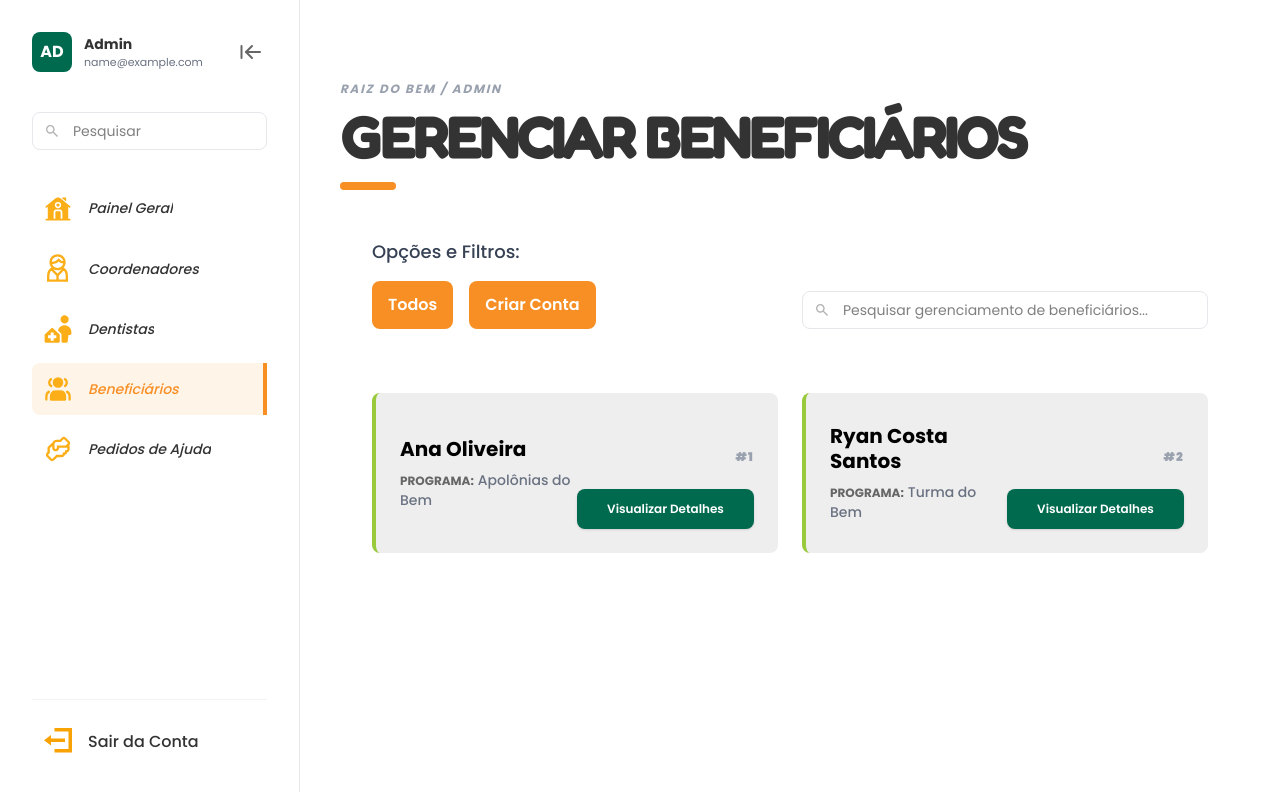
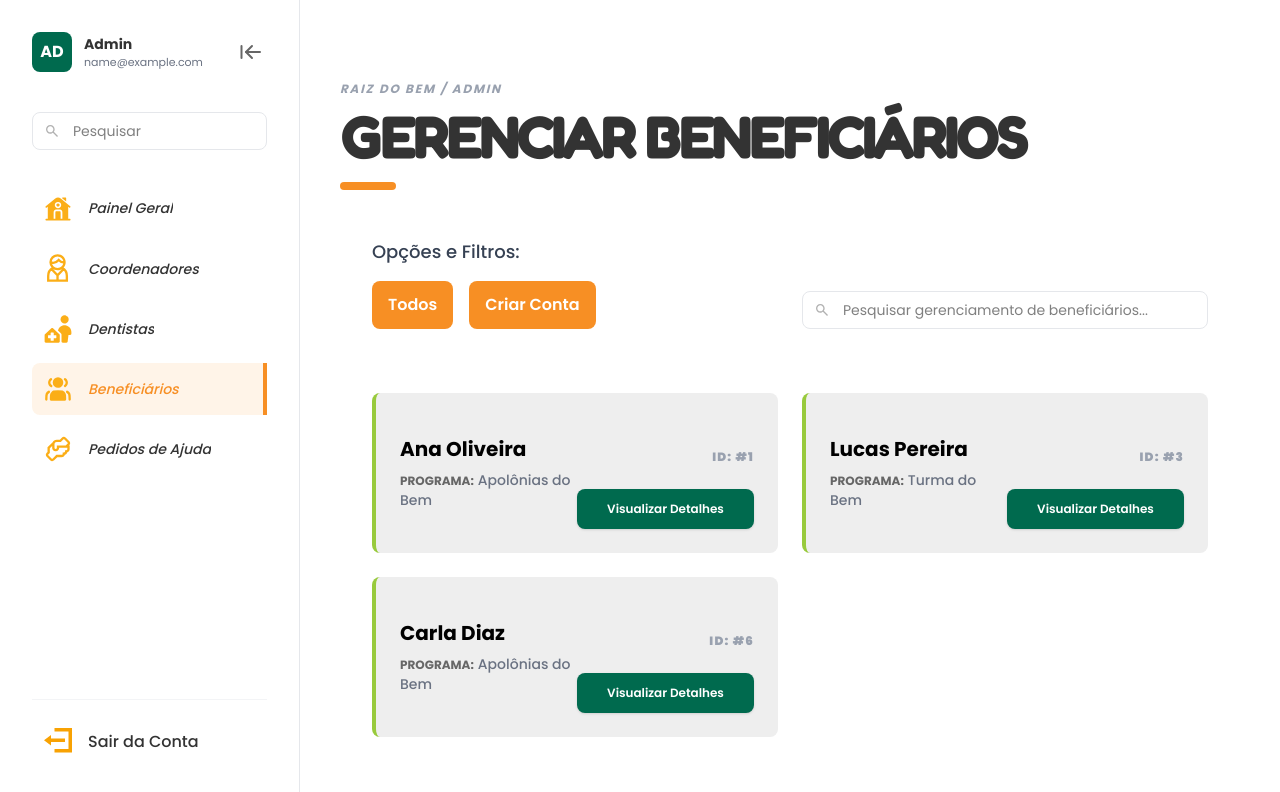
Before and after one commit to TdB-PlataformaRaizDoBem/Raiz-do-Bem, a React (Vite) app: page /admin/beneficiarios in a window 1280 px wide. Shown: the top 792 px of the page. Built offline with nearby package versions, Linux system fonts and the light colour scheme; sample sign-in values are in the browser's storage.

Commit message:
refactor: atualizando os dados e paginá relacionada a beneficiário

```diff
--- a/src/data/beneficiariosData.tsx
+++ b/src/data/beneficiariosData.tsx
@@ -1,48 +1,76 @@
 export type Beneficiario = {
   id: number;
+  id_pedido_ajuda: number;
   cpf: string;
   nome: string;
   email: string;
   telefone: string;
   sexo: "Masculino" | "Feminino" | "Outro";
-  data_nascimento: string;
+  dataNascimento: string;
   programaSocial: "Turma do Bem" | "Apolônias do Bem";
   cep: string;
   logradouro: string;
   numero: string;
   cidade: string;
   estado: string;
+  // Campos de vínculo (Designação)
+  idDentistaDesignado?: number;
+  idCoordenadorResponsavel?: number;
 };
 
 export const beneficiariosData: Beneficiario[] = [
   {
     id: 1,
+    id_pedido_ajuda: 9,
     cpf: "123.456.789-00",
     nome: "Ana Oliveira",
     email: "ana.oliveira@email.com",
     telefone: "(11) 98888-7777",
     sexo: "Feminino",
-    data_nascimento: "12/10/2006",
+    dataNascimento: "12/10/2006",
     programaSocial: "Apolônias do Bem",
     cep: "03977-000",
     logradouro: "Avenida Sapopemba",
     numero: "1000",
     cidade: "São Paulo",
     estado: "SP",
+    idDentistaDesignado: 1,
+    idCoordenadorResponsavel: 1
   },
   {
-    id: 2,
-    cpf: "123.456.789-00",
-    nome: "Ryan Costa Santos",
-    email: "ryan.santos@email.com",
-    telefone: "(11) 98888-7777",
+    id: 3,
+    id_pedido_ajuda: 3,
+    cpf: "444.555.666-77",
+    nome: "Lucas Pereira",
+    email: "lucas.p@email.com",
+    telefone: "(21) 97777-8888",
     sexo: "Masculino",
-    data_nascimento: "12/10/2012",
+    dataNascimento: "05/03/2010",
     programaSocial: "Turma do Bem",
-    cep: "03977-000",
-    logradouro: "Avenida Sapopemba",
-    numero: "1000",
-    cidade: "São Paulo",
-    estado: "SP",
+    cep: "20040-002",
+    logradouro: "Rua da Assembleia",
+    numero: "100",
+    cidade: "Rio de Janeiro",
+    estado: "RJ",
+    idDentistaDesignado: 2,
+    idCoordenadorResponsavel: 8
+  },
+  {
+    id: 6,
+    id_pedido_ajuda: 5,
+    cpf: "222.333.444-55",
+    nome: "Carla Diaz",
+    email: "carla.diaz@email.com",
+    telefone: "(81) 94444-3333",
+    sexo: "Feminino",
+    dataNascimento: "30/01/1990",
+    programaSocial: "Apolônias do Bem",
+    cep: "50030-000",
+    logradouro: "Av. Boa Viagem",
+    numero: "250",
+    cidade: "Recife",
+    estado: "PE",
+    idDentistaDesignado: 7,
+    idCoordenadorResponsavel: 6
   }
 ];
--- a/src/pages/gerenciaBeneficiarios/Beneficiarios.tsx
+++ b/src/pages/gerenciaBeneficiarios/Beneficiarios.tsx
@@ -1,5 +1,9 @@
 import { UserManagementPage } from "../../components/UserManagement.tsx/UserManagementPage";
 import { beneficiariosData } from "../../data/beneficiariosData";
+import { dentistasMock } from "../../data/dentistasData"; // Importe seus mocks
+import { PedidoAjuda } from "../../data/pedidosAjudaData";
+import { coordenadoresData } from "../../data/coordenadoresData";
+
 import UserCard from "../../components/userCard/UserCard";
 import UserInformation from "../../components/userInformation/UserInformation";
 import UserActions from "../../components/userActions/UserActions";
@@ -43,7 +47,7 @@ export const Beneficiarios = () => {
 
           <div className="mt-4 pt-4 flex flex-col gap-6">
             <span className="text-xs font-black sm:text-end uppercase text-gray-400 tracking-widest">
-              #{u.id}
+              ID: #{u.id}
             </span>
             <Button
               onClick={select}
@@ -55,12 +59,24 @@ export const Beneficiarios = () => {
           </div>
         </UserCard>
       )}
-      renderDetails={(user, close) => (
+      renderDetails={(user, close) => {
+        // Realizando o "Join" manual dos dados
+        const pedidoVinculado = PedidoAjuda.find(
+          (p) => p.id === user.id_pedido_ajuda,
+        );
+        const dentistaVinculado = dentistasMock.find(
+          (d) => d.id === user.idDentistaDesignado,
+        );
+        const coordenadorVinculado = coordenadoresData.find(
+          (c) => c.id === user.idCoordenadorResponsavel,
+        );
+
+        return (
           <UserInformation>
             <div className="flex flex-col max-h-[90vh] md:max-h-[85vh] w-full">
               <div className="flex-1 overflow-y-auto pb-24 p-1 pr-2 [scrollbar-width:none] [-ms-overflow-style:none] [&::-webkit-scrollbar]:hidden">
                 <div className="flex-1 w-full text-left">
-                {/* Cabeçalho de Detalhes */}
+                  {/* Cabeçalho */}
                   <div className="flex justify-between items-start mb-6">
                     <div>
                       <h3 className="text-3xl font-bold text-darkgray font-fredoka">
@@ -79,7 +95,76 @@ export const Beneficiarios = () => {
                   </div>
 
                   <div className="space-y-6">
-                  {/* Status do Programa */}
+                    {/* Seção 1: Designação de Responsáveis */}
+                    <div className="grid grid-cols-1 md:grid-cols-2 gap-4">
+                      <div className="bg-gray/10 p-4 rounded-xl">
+                        <p className="text-xs font-black uppercase mb-2 tracking-widest">
+                          Dentista Responsável
+                        </p>
+                        {dentistaVinculado ? (
+                          <>
+                            <p className="text-sm font-bold text-darkgray">
+                              {dentistaVinculado.nome}
+                            </p>
+                            <p className="text-xs text-gray-500">
+                              CRO: {dentistaVinculado.cro}
+                            </p>
+                          </>
+                        ) : (
+                          <p className="text-xs italic text-gray-400">
+                            Aguardando designação
+                          </p>
+                        )}
+                      </div>
+
+                      <div className="bg-gray/10 p-4 rounded-xl border border-purple-100">
+                        <p className="text-xs font-black uppercase mb-2 tracking-widest">
+                          Coordenador do Caso
+                        </p>
+                        {coordenadorVinculado ? (
+                          <>
+                            <p className="text-sm font-bold text-darkgray">
+                              {coordenadorVinculado.nomeCompleto}
+                            </p>
+                            <p className="text-xs text-gray-500">
+                              {coordenadorVinculado.email}
+                            </p>
+                          </>
+                        ) : (
+                          <p className="text-xs italic text-gray-400">
+                            Não atribuído
+                          </p>
+                        )}
+                      </div>
+                    </div>
+
+                    {/* Seção 2: Histórico do Pedido de Ajuda */}
+                    <div className="bg-gray-50 p-5 rounded-2xl border border-dashed border-gray-300">
+                      <h4 className="text-xs font-black uppercase text-gray-500 tracking-wider mb-3">
+                        Relato Inicial do Pedido (#{user.id_pedido_ajuda})
+                      </h4>
+                      {pedidoVinculado ? (
+                        <>
+                          <p className="text-sm text-darkgray leading-relaxed italic">
+                            "{pedidoVinculado.descricao_problema}"
+                          </p>
+                          <div className="mt-3 flex justify-between items-center">
+                            <span className="text-[10px] font-bold bg-green-100 text-green-700 px-2 py-0.5 rounded">
+                              SITUAÇÃO: {pedidoVinculado.situacao}
+                            </span>
+                            <span className="text-[10px] text-gray-400 font-medium">
+                              Data do Pedido: {pedidoVinculado.data}
+                            </span>
+                          </div>
+                        </>
+                      ) : (
+                        <p className="text-xs text-gray-400">
+                          Dados do pedido original não encontrados.
+                        </p>
+                      )}
+                    </div>
+
+                    {/* Status do Programa e Dados Pessoais */}
                     <div className="bg-amber/5 p-4 rounded-xl border border-amber/10 flex items-center justify-between">
                       <div>
                         <p className="text-xs font-black uppercase text-amber/60">
@@ -97,8 +182,7 @@ export const Beneficiarios = () => {
                       </div>
                     </div>
 
-                  {/* Grid de Informações Pessoais */}
-                  <div className="bg-gray-50/50 p-6 rounded-2xl border border-gray-100 grid grid-cols-1 md:grid-cols-2 gap-6">
+                    <div className="bg-white p-6 rounded-2xl border border-gray-100 shadow-sm grid grid-cols-1 md:grid-cols-2 gap-6">
                       <div>
                         <h4 className="text-xs font-black uppercase text-gray-400 tracking-wider mb-1">
                           CPF
@@ -109,15 +193,34 @@ export const Beneficiarios = () => {
                       </div>
                       <div>
                         <h4 className="text-xs font-black uppercase text-gray-400 tracking-wider mb-1">
-                        Data de Nascimento
+                          Nascimento
                         </h4>
                         <p className="text-darkgray font-medium text-lg">
-                        {user.data_nascimento}
+                          {user.dataNascimento}
                         </p>
                       </div>
                     </div>
 
-                  {/* Endereço */}
+                    <div className="grid grid-cols-1 gap-4">
+                      <div className="p-4 rounded-xl bg-white border border-gray-100">
+                        <p className="text-[10px] font-black text-gray-400 uppercase">
+                          WhatsApp / Tel
+                        </p>
+                        <p className="text-sm font-bold text-darkgray">
+                          {user.telefone}
+                        </p>
+                      </div>
+                      <div className="p-4 rounded-xl bg-white border border-gray-100">
+                        <p className="text-[10px] font-black text-gray-400 uppercase">
+                          E-mail de Contato
+                        </p>
+                        <p className="text-sm font-bold text-darkgray truncate">
+                          {user.email}
+                        </p>
+                      </div>
+                    </div>
+
+                    {/* Localização */}
                     <div className="bg-white p-6 rounded-2xl border border-gray-100 shadow-sm">
                       <h4 className="text-xs font-black uppercase text-gray-400 tracking-wider mb-3">
                         Localização
@@ -125,28 +228,10 @@ export const Beneficiarios = () => {
                       <p className="text-darkgray leading-relaxed text-lg">
                         {user.logradouro}, {user.numero} <br />
                         {user.cidade} - {user.estado} <br />
-                      <span className="text-sm font-bold">CEP: {user.cep}</span>
+                        <span className="text-sm font-bold">
+                          CEP: {user.cep}
+                        </span>
                       </p>
-                  </div>
-
-                  {/* Contato Principal */}
-                  <div className="grid grid-cols-1 gap-4">
-                    <div className="p-4 rounded-2xl border border-gray-100 bg-white">
-                      <h4 className="text-xs font-black uppercase text-gray-400 mb-1">
-                        E-mail
-                      </h4>
-                      <p className="text-darkgray font-medium break-all">
-                        {user.email}
-                      </p>
-                    </div>
-                    <div className="p-4 rounded-2xl border border-gray-100 bg-white">
-                      <h4 className="text-xs font-black uppercase text-gray-400 mb-1">
-                        Telefone
-                      </h4>
-                      <p className="text-darkgray font-medium">
-                        {user.telefone}
-                      </p>
-                    </div>
                     </div>
                   </div>
                 </div>
@@ -173,7 +258,8 @@ export const Beneficiarios = () => {
               </UserActions>
             </div>
           </UserInformation>
-      )}
+        );
+      }}
     />
   );
 };
```
Also changed, not shown: src/data/pedidosAjudaData.tsx (+8 -3 lines). Lines whose indentation alone changed are shown as unchanged.
